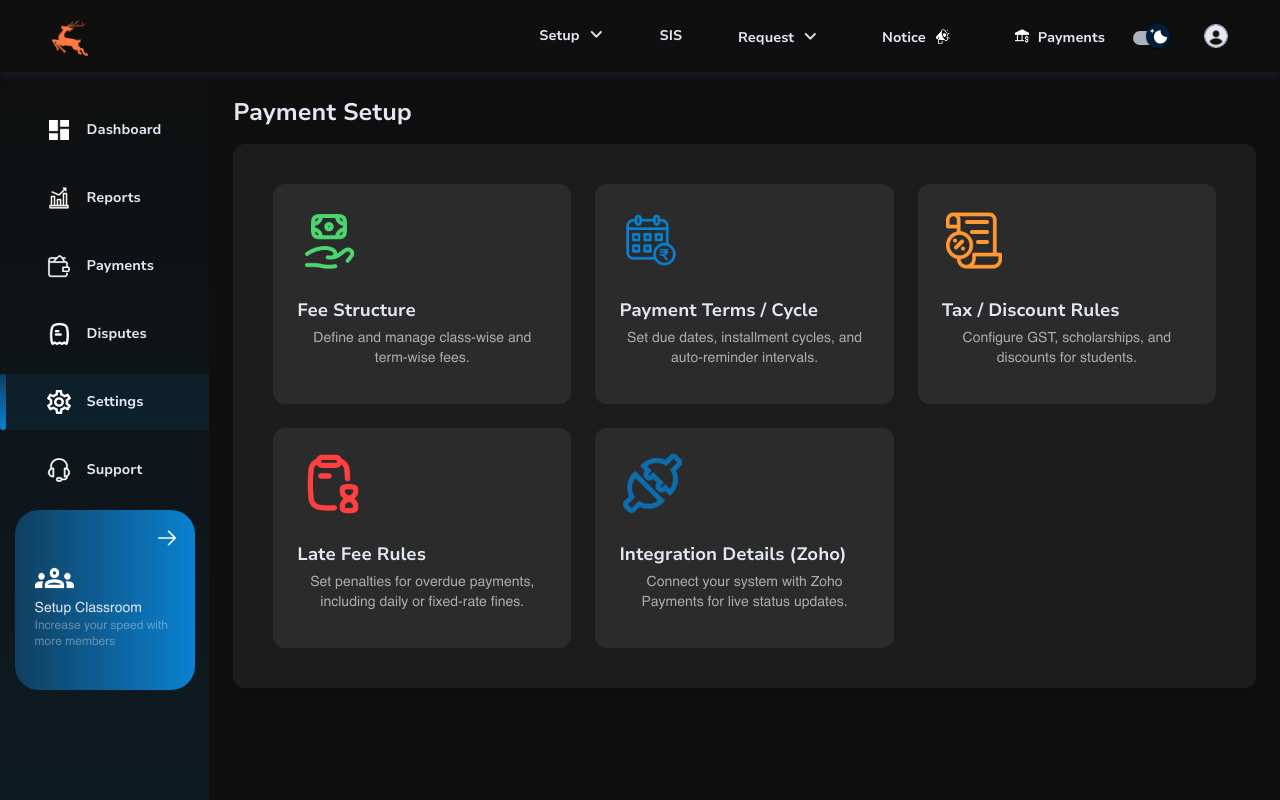
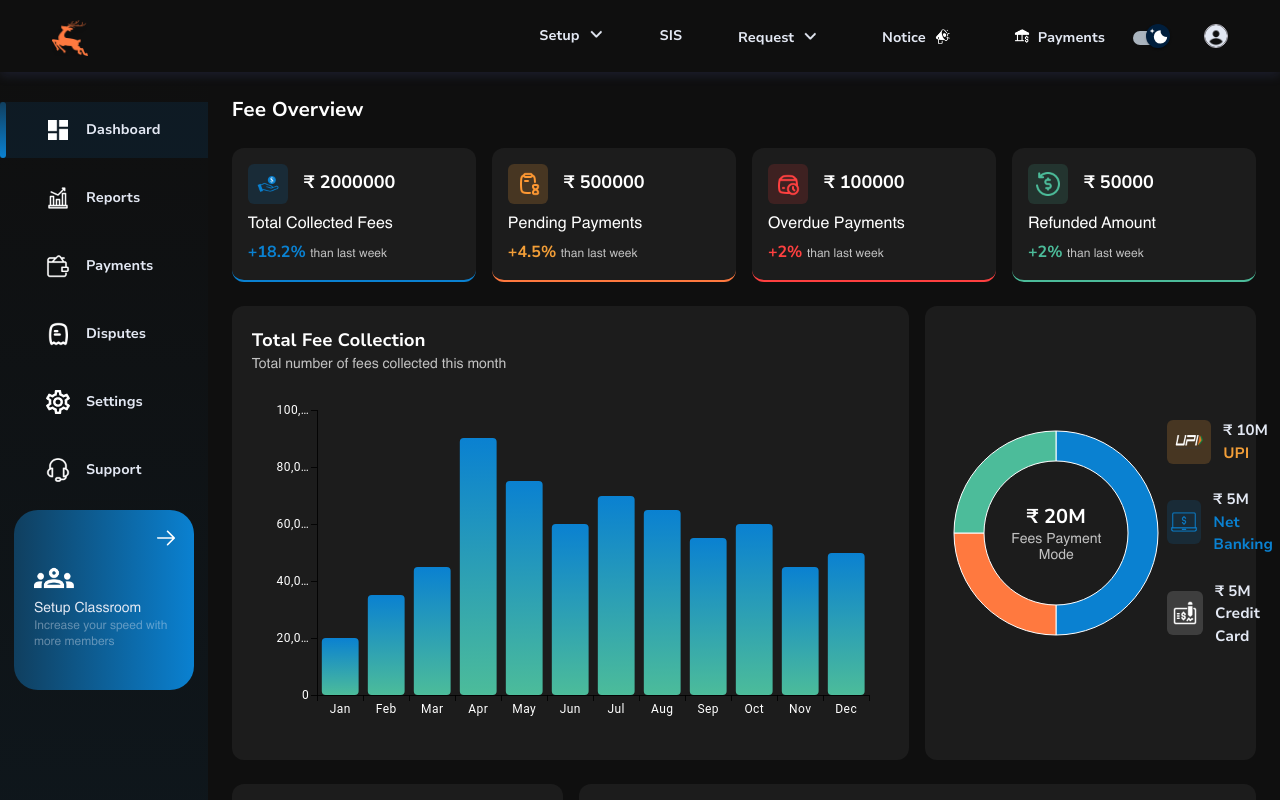
Before and after one commit to nisaiji/Admin, a React (Vite) app: page /payments in a window 1280 px wide. Shown: the top 800 px of the page. Built offline with nearby package versions, Linux system fonts and the light colour scheme; no server answers; sample sign-in values are in the browser's storage; what js-sha256 would draw is missing.

Commit message:
minor change

```diff
--- a/src/components/payments/Fees.jsx
+++ b/src/components/payments/Fees.jsx
@@ -17,7 +17,7 @@ import SettingSetup from "./setting/SettingSetup";
 
 export default function Fees() {
   const isDarkMode = useSelector((state) => state.appConfig.isDarkMode);
-  const [selected, setSelected] = useState("Settings");
+  const [selected, setSelected] = useState("Dashboard");
   const items = [
     { src: dashboard, label: "Dashboard" },
     { src: report, label: "Reports" },
```
